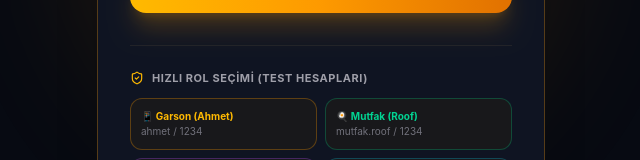
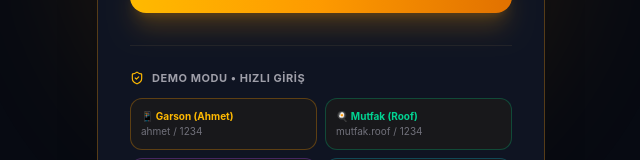
Before and after one commit to Optimus825482/alacart, a Next.js app: page /login in a window 1280 px wide. Shown: the part 476-636 px from the top of the page, without its empty margins (319-959 px from the left). Built offline with nearby package versions, Linux system fonts and the light colour scheme; no server answers.

Commit message:
Update page.tsx

```diff
--- a/src/app/login/page.tsx
+++ b/src/app/login/page.tsx
@@ -121,13 +121,12 @@ export default function LoginPage() {
           </button>
         </form>
 
-        {/* Demo Fast Login Selector */}
-        {process.env.NODE_ENV === 'development' && (
+        {/* Demo Modu - Hızlı Giriş Butonları */}
         <div className="mt-8 pt-6 border-t border-zinc-800/80">
           <div className="flex items-center gap-2 mb-3">
             <ShieldCheck className="w-3.5 h-3.5 text-amber-400" />
             <span className="text-[11px] font-bold uppercase tracking-wider text-zinc-400">
-                Hızlı Rol Seçimi (Test Hesapları)
+              Demo Modu • Hızlı Giriş
             </span>
           </div>
 
@@ -169,7 +168,6 @@ export default function LoginPage() {
             </button>
           </div>
         </div>
-        )}
       </div>
     </div>
   );
```
Lines whose indentation alone changed are shown as unchanged.
